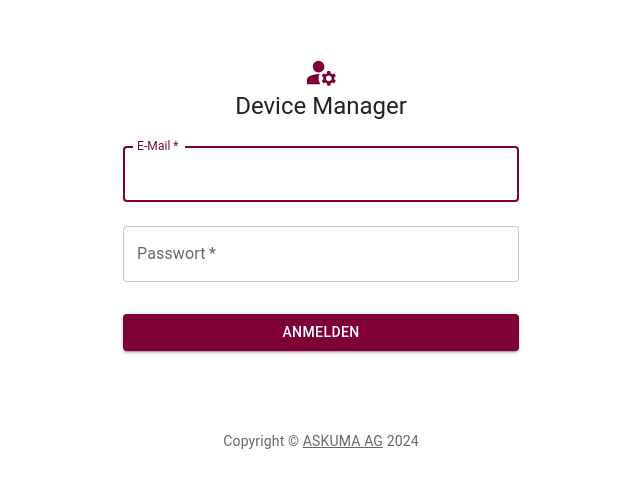
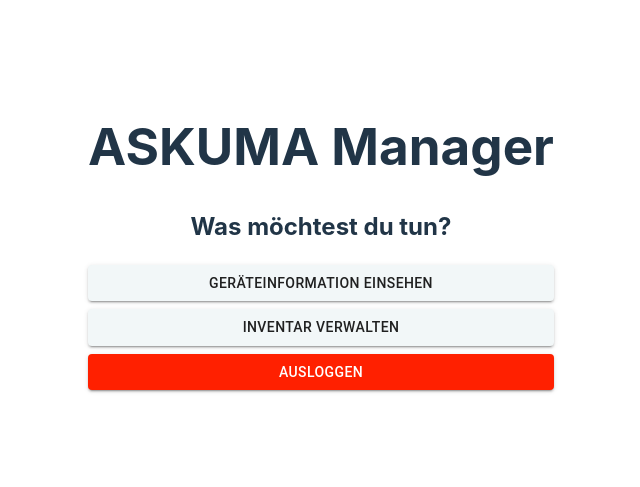
Before and after one commit to DerNikJakom/inventory-manager, a React (Vite) app: page / in a window 1280 px wide. Shown: the part 163-650 px from the top of the page, without its empty margins (319-959 px from the left). Built offline with nearby package versions, Linux system fonts and the light colour scheme.

Commit message:
update App with new components

```diff
--- a/src/components/App.jsx
+++ b/src/components/App.jsx
@@ -1,10 +1,11 @@
 import React, { useState } from "react";
 import SignIn from "./SignIn";
+import Home from "./Home";
 import "../styles/App.css";
 
 function App() {
   const [isRegistered, setRegistered] = useState(false);
-  const [isLoggedIn, setLoggedIn] = useState(false);
+  const [isLoggedIn, setLoggedIn] = useState(true);
   const [users, setUser] = useState([]);
 
   const addUser = (user) => {
@@ -20,8 +21,7 @@ function App() {
   if (isLoggedIn) {
     return (
       <>
-        <h1>Intern</h1>
-        <button onClick={logOut}>Log out</button>
+        <Home logOut={logOut} />
       </>
     );
   } else {
```
